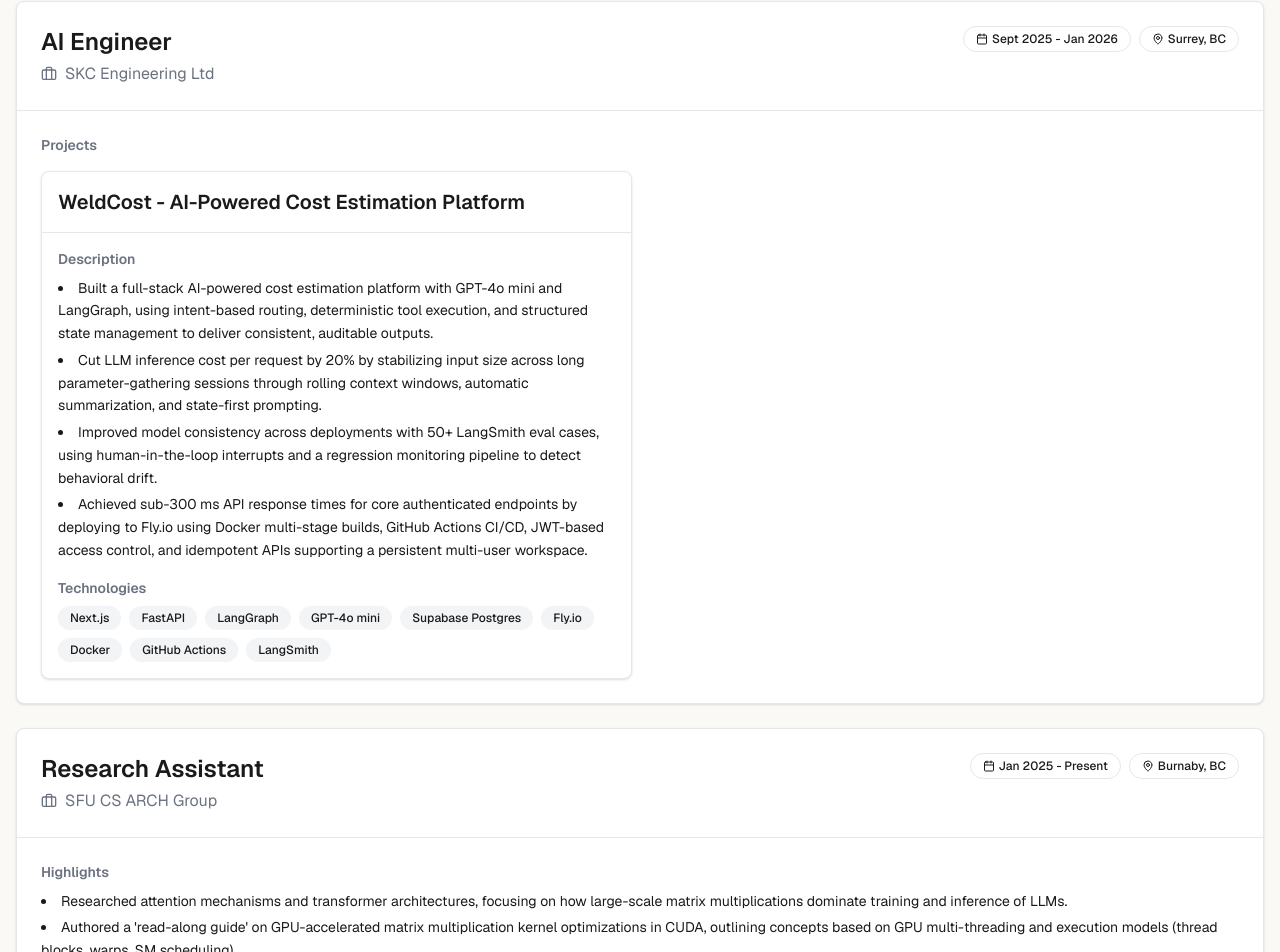
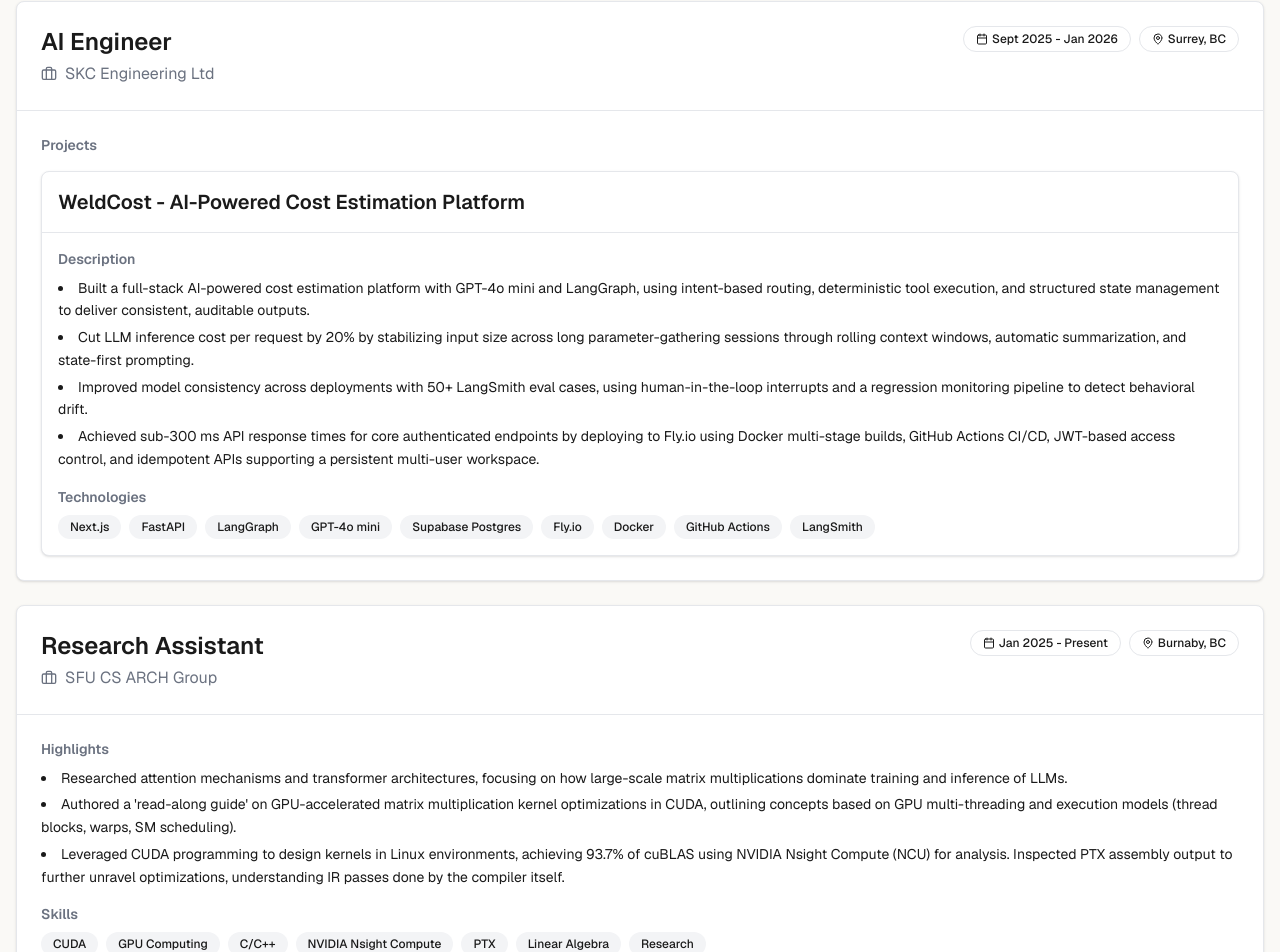
Before and after one commit to maximenewman/portfolio, a Next.js app: page /experiences in a window 1280 px wide. Shown: the part 1040-1992 px from the top of the page. Built offline with nearby package versions, Linux system fonts and the light colour scheme.

Commit message:
fix: fix project display for experiences, dropped the 2-column grid when there's only one project, so card spans the full width.

```diff
--- a/app/experiences/components/display_experiences.tsx
+++ b/app/experiences/components/display_experiences.tsx
@@ -36,7 +36,11 @@
         {experience.projects && experience.projects.length > 0 && (
           <div className="space-y-4">
             <h4 className="text-sm font-semibold text-muted-foreground">Projects</h4>
-            <div className="grid gap-4 md:grid-cols-2">
+            <div
+              className={`grid gap-4 ${
+                experience.projects.length > 1 ? "md:grid-cols-2" : ""
+              }`}
+            >
               {experience.projects.map((project, index) => (
                 <ProjectCard key={index} project={project} />
               ))}
```
